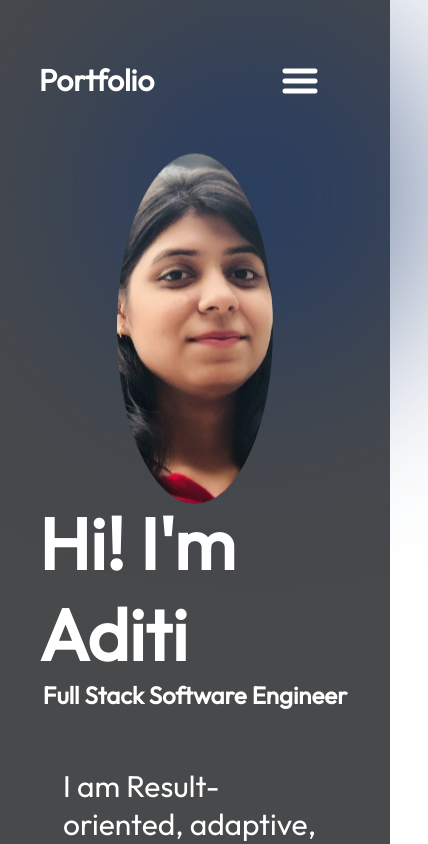
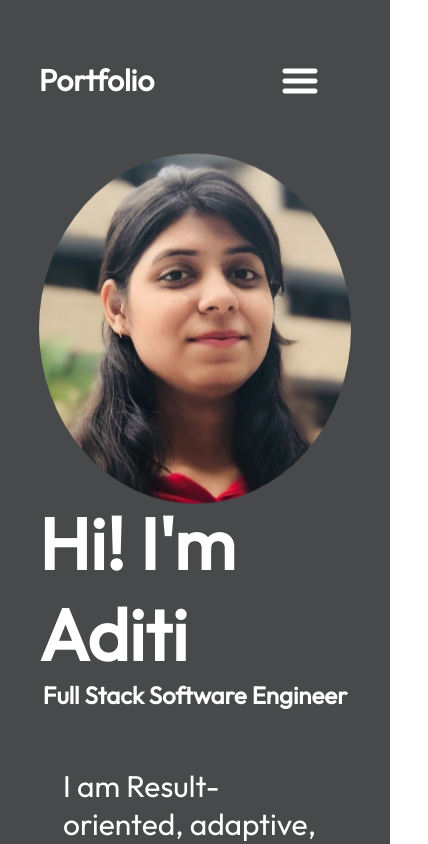
Before and after one commit to aditimishr/aditimishr.github.io, a React app: page / in a window 390 px wide. Shown: the top 844 px of the page, 428 px wide, since content can reach past the window. Built offline with nearby package versions, Linux system fonts and the light colour scheme.

Commit message:
fix small screen

```diff
--- a/src/index.css
+++ b/src/index.css
@@ -181,7 +181,7 @@ html {
 }
 
 .topBlur {
-  position: absolute;
+  /* position: absolute;
   width: 50vw;
   height: 30vw;
   min-width: 350px;
@@ -191,7 +191,7 @@ html {
   border-radius: 764px;
   background: rgba(25, 55, 109, 0.7);
   filter: blur(100px);
-  z-index: 0;
+  z-index: 0; */
 }
 
 /* .bottomBlur {
@@ -213,6 +213,10 @@ html {
 }
 
 @media screen and (max-width: 830px) {
+  .circular-img {
+    width: 100%;
+  }
+
   .navbar {
     flex-direction: column;
     align-items: flex-start;
```
